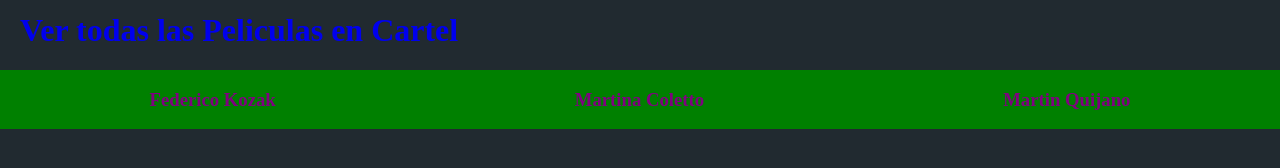
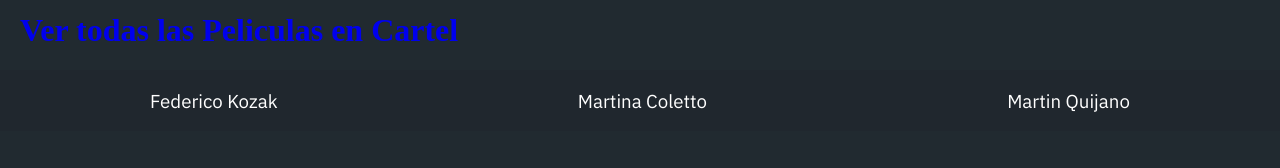
Before and after one commit to fedek186/proyFinal, a React (Create React App) app: page / in a window 1280 px wide. Shown: the part 498-666 px from the top of the page. Built offline with nearby package versions, Linux system fonts and the light colour scheme; no server answers.

Commit message:
estilos y comentarios

```diff
--- a/src/App.js
+++ b/src/App.js
@@ -11,7 +11,6 @@ import NotFound from './screens/NotFound/NotFound';
 import ResBusqueda from './screens/ResBusqueda/ResBusqueda'
 
 function App() {
-  let apikey = '66374e925f9ce0061d8e10191732f374'
   return (
     <React.Fragment>
       <header>
--- a/src/components/Buscador/Buscador.js
+++ b/src/components/Buscador/Buscador.js
@@ -9,13 +9,15 @@ class Buscador extends Component{
         }
     }
     prevRecarga(e){
+        //Evitamos se envie el formulario
         e.preventDefault();
     };
     saveChanges(e){
+        //Hacemos que en el estado se guarde el valor del onChange xq sino estaria atrasado
         this.setState({input: e.target.value});
     };
     render () {
-        /* console.log(this.props.funcionalidades) */
+
         return (
             <React.Fragment>
                 <form onSubmit={(e) => this.prevRecarga(e)}>
--- a/src/components/Footer/Footer.css
+++ b/src/components/Footer/Footer.css
@@ -1,9 +1,11 @@
 #footer{
     display: flex;
     justify-content: space-around;
-    background-color: green;
+    background-color: #20272e;
 }
 
 #footer h3 {
-    color: purple;
+    color: white;
+    font-weight: 400;
+    font-family: IBM Plex Sans;
 }
--- a/src/components/Listado/Listado.js
+++ b/src/components/Listado/Listado.js
@@ -15,7 +15,9 @@ class Listado extends Component{
     }
     componentDidMount () {
         let busqueda = this.props.busqueda;
+        /* Nos fijamos si se va a usar el listado para busqueda */
         if(this.props.funcionalidades.busqueda){
+                /* Si es así traemos las peliculas buscadas de la API y las guardamos en data dentro del estado*/
                 fetch(`https://api.themoviedb.org/3/search/movie?api_key=${apikey}&query=${busqueda}`)
                     .then(response=>response.json())
                     .then(data=> {
@@ -25,6 +27,7 @@ class Listado extends Component{
                     .catch(error=>console.log('El error fue: ' + error))
         } else {
             {
+                /*Sino hay dos opciones o populares o cartel, hacemos un if ternario que haga lo mismo*/
                 fetch(this.props.funcionalidades.populares ? `https://api.themoviedb.org/3/movie/popular?api_key=${apikey}&page=${this.state.pageNumber}` : `https://api.themoviedb.org/3/movie/now_playing?api_key=${apikey}&page=${this.state.pageNumber}`)
                 .then(response=>response.json())
                 .then(data=> {this.setState({datos: data.results})})
@@ -35,6 +38,7 @@ class Listado extends Component{
 }
 
     masPeliculas() {
+        //Esta es la funcion + peliculas que lo que hace es traer, sea de populares o cartel la siguiente pagina. Actualizado el pageNumbre
         fetch(this.props.funcionalidades.populares ? `https://api.themoviedb.org/3/movie/popular?api_key=${apikey}&page=${this.state.pageNumber}` : `https://api.themoviedb.org/3/movie/now_playing?api_key=${apikey}&page=${this.state.pageNumber}`)
         .then(response=>response.json())
         .then(data=> {
@@ -49,7 +53,6 @@ class Listado extends Component{
     }
 
     render () {
-        /* console.log(this.props.funcionalidades) */
         let titulo = '';
         if(this.props.funcionalidades.busqueda) {
             titulo = `Resultados de busqueda para ${this.props.busqueda}`;
--- a/src/components/listadoFavoritos/listadoFavoritos.js
+++ b/src/components/listadoFavoritos/listadoFavoritos.js
@@ -12,12 +12,15 @@ class ListadoFavs extends Component{
         }
     }
     componentDidMount () {
+
         let listaFavs = []
-        if(this.props.funcionalidades.tipo === 'peliculas') {listaFavs = JSON.parse(localStorage.getItem('favoritos'));}
+        /* Obtengo los elemento de favoritos y hago un fetch de cada*/
+        if(localStorage.getItem('favoritos')) {listaFavs = JSON.parse(localStorage.getItem('favoritos'));}
         listaFavs.map((id)=> {
             fetch(this.props.funcionalidades.tipo === 'peliculas' ? `https://api.themoviedb.org/3/movie/${id}?api_key=${apikey}`:'error')
             .then(response=>response.json())
             .then(data=> {
+                /* COmo obtengo 1 pelicula, entonces lo que hacemos es añadir a cada uno de ellos a una lista de peliculas */
                 let listaDatos = this.state.datos;
                 listaDatos.push(data)
                 this.setState({datos: listaDatos})
@@ -29,7 +32,7 @@ class ListadoFavs extends Component{
     render () {
         return (
             <React.Fragment>
-                <h1>{this.props.funcionalidades.tipo === 'peliculas' ? 'Peliculas Favoritas' : 'Series favoritas'}</h1>
+                <h1>Peliculas Favoritas</h1>
                 <p>{this.props.funcionalidades.formFiltro ? 'aca va el input y el form' : ''}</p>
                 <section className='card-container'>
                     {this.state.datos === [] ? <h3>Cargando ...</h3> :
--- a/src/screens/Cartel/Cartel.js
+++ b/src/screens/Cartel/Cartel.js
@@ -5,7 +5,6 @@ function Cartel() {
     return (
         <React.Fragment>
             <Listado  funcionalidades={{verTodas: false, formFiltro: true, cargarMas: true, populares: false, busqueda:false}} />
-
         </React.Fragment>
 
     );
--- a/src/screens/favoritos/favoritos.js
+++ b/src/screens/favoritos/favoritos.js
@@ -7,7 +7,7 @@ function Favoritos() {
         <React.Fragment>
             {/* formulario de busqueda */}
 
-            <ListadoFav  funcionalidades={{tipo:'peliculas',formFiltro: true}} />
+            <ListadoFav  funcionalidades={{formFiltro: true}} />
 
         </React.Fragment>
 
```
Also changed, not shown: src/components/UnaPeliculaListado/UnaPeliculaListado.js (+9 -0 lines), src/screens/detallePel/detallePel.js (+3 -4 lines).
